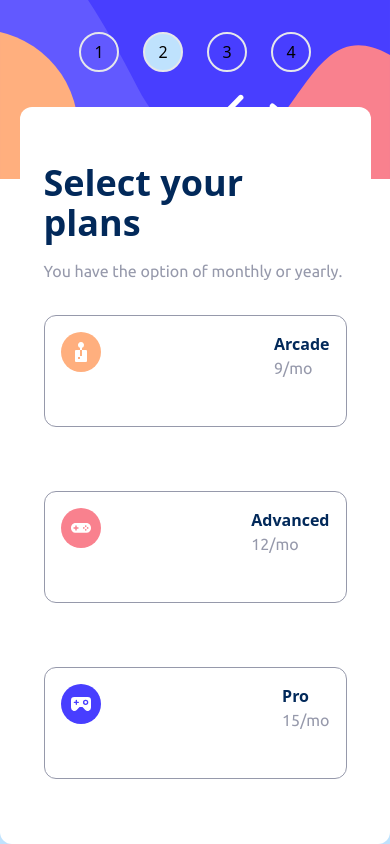
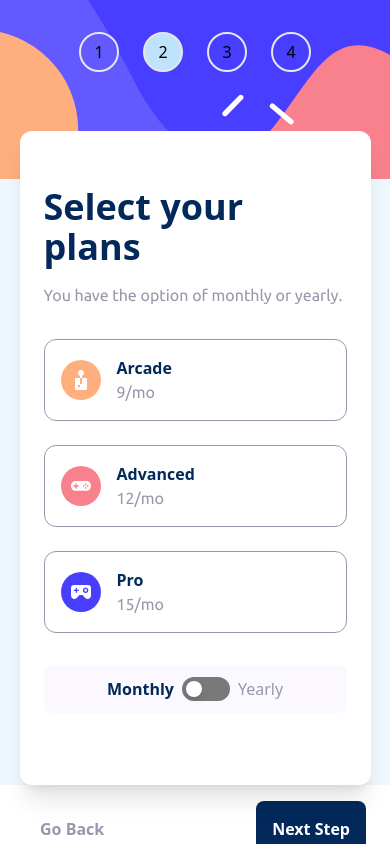
Before and after one commit to Yusuff4u2c/multi-step-form, a React (Vite) app: page / in a window 390 px wide. Both pictures are taken after a click on the button "Next Step". Shown: the top 844 px of the page. Built offline with nearby package versions, Linux system fonts and the light colour scheme.

Commit message:
mobile responsiveness completed

```diff
--- a/src/App.jsx
+++ b/src/App.jsx
@@ -32,7 +32,7 @@ function App() {
 
   return (
     <div className="bg-[#bfe2fd] flex justify-center items-center h-screen">
-      <div className="flex flex-col lg:flex-row items-center lg:items-start bg-white gap-10 w-full lg:w-[85%] xl:w-[65%] max-w-5xl rounded-xl h-screen lg:h-[600px] py-0 lg:py-4 lg:px-4">
+      <div className="flex flex-col lg:flex-row items-center lg:items-start bg-[aliceblue] lg:bg-white gap-0 lg:gap-10 w-full lg:w-[85%] xl:w-[65%] max-w-5xl rounded-xl h-screen lg:h-[600px] py-0 lg:py-4 lg:px-4">
         {/* left box */}
         <div className="h-[30%] lg:h-full w-full  lg:w-2/6 relative">
           {/* background image container */}
@@ -73,7 +73,7 @@ function App() {
         </div>
 
         {/* right box */}
-        <div className="flex flex-col lg:bg-transparents h-fit lg:h-full lg:mr-20 w-[90%] rounded-xl px-6 lg:px-0 py-10 lg:py-0 lg:pt-0 -mt-28 lg:mt-0 z-10 lg:w-4/6 bg-white">
+        <div className="flex flex-col lg:bg-transparents h-fit lg:h-full lg:mr-20 w-[90%] rounded-xl px-6 lg:px-0 py-10 lg:py-0 lg:pt-0 -mt-12 lg:mt-0 z-10 lg:w-4/6 bg-white shadow-xl lg:shadow-none">
           {!registrationComplete ? (
             <>
               <div className="flex-grow">
--- a/src/components/add-on-card.jsx
+++ b/src/components/add-on-card.jsx
@@ -7,7 +7,7 @@ const Addoncard = ({ data, selected = false, onChange }) => {
 
   return (
     <div
-      className={`cursor-pointer add-on-card card border  w-full rounded-xl flex items-center px-6 py-4 gap-4 ${
+      className={`cursor-pointer add-on-card card border  w-full rounded-xl flex items-center px-4 lg:px-6 py-4 gap-4 ${
         selected ? "border-[#ac54ff] bg-[#fbf8ff]" : "border-[#9699ab]"
       } hover:border-[#ac54ff]`}
       onClick={handleSelection}
@@ -17,15 +17,17 @@ const Addoncard = ({ data, selected = false, onChange }) => {
         name="addons"
         value="online service"
         id="online_addons"
-        className="w-6 h-6 cursor-pointer"
+        className="w-5 lg:w-6 h-5 lg:h-w-6 cursor-pointer"
         checked={selected}
         onChange={handleSelection}
       />
       <div className="flex-grow">
-        <h4 className="text-blue-950 font-bold text-lg">{data.name}</h4>
-        <p className="text-gray-500">{data.description}</p>
+        <h4 className="text-blue-950 font-bold lg:text-lg">{data.name}</h4>
+        <p className="text-gray-500 text-sm">{data.description}</p>
       </div>
-      <span className="text-purple-400 text-lg">${data.price.monthly}/mo</span>
+      <span className="text-purple-400 lg:text-lg">
+        ${data.price.monthly}/mo
+      </span>
     </div>
   );
 };
--- a/src/components/plan-card.jsx
+++ b/src/components/plan-card.jsx
@@ -10,9 +10,9 @@ const PlanCard = ({ plan, selected, onSelect }) => {
       onClick={handleSelection}
       className={`card border ${
         selected ? "border-[#ac54ff] bg-[#fbf8ff]" : "border-[#9699ab]"
-      } mb-10 h-28 lg:h-44 w-full lg:w-44 rounded-xl hover:border-[#ac54ff] transition cursor-pointer`}
+      } lg:h-44 w-full lg:w-44 rounded-xl hover:border-[#ac54ff] transition cursor-pointer`}
     >
-      <div className="p-4 flex lg:flex-col justify-between h-full">
+      <div className="p-4 flex lg:flex-col lg:justify-between items-center lg:items-start h-full gap-4">
         <img className="w-10 h-10" src={plan.icon} alt={`${plan.name} icon`} />
         <div className="">
           <h1 className="font-bold text-[#02295a]">{plan.name}</h1>
```
